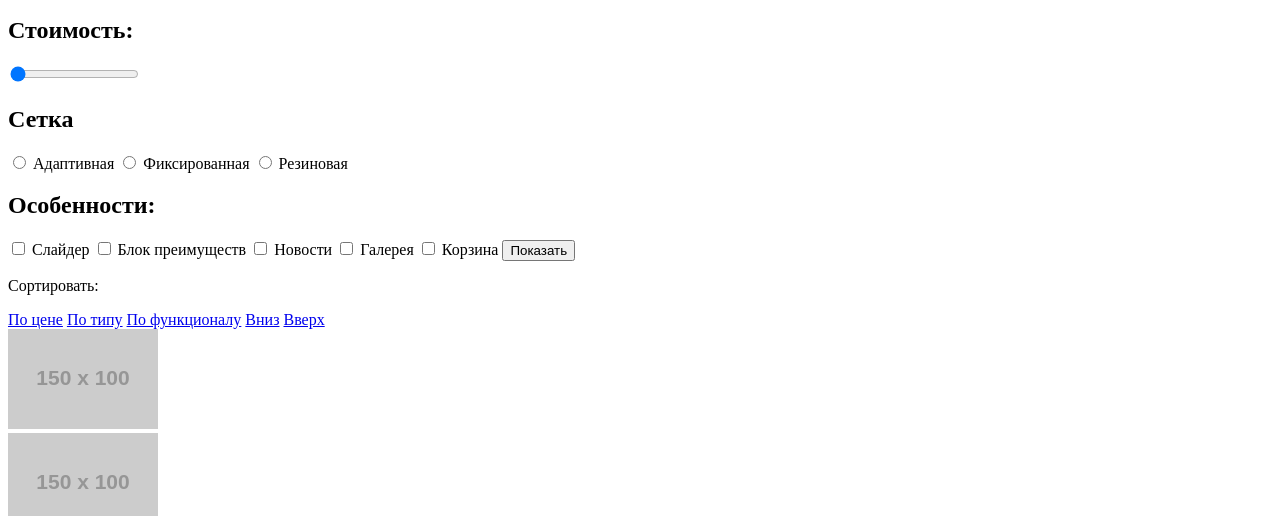
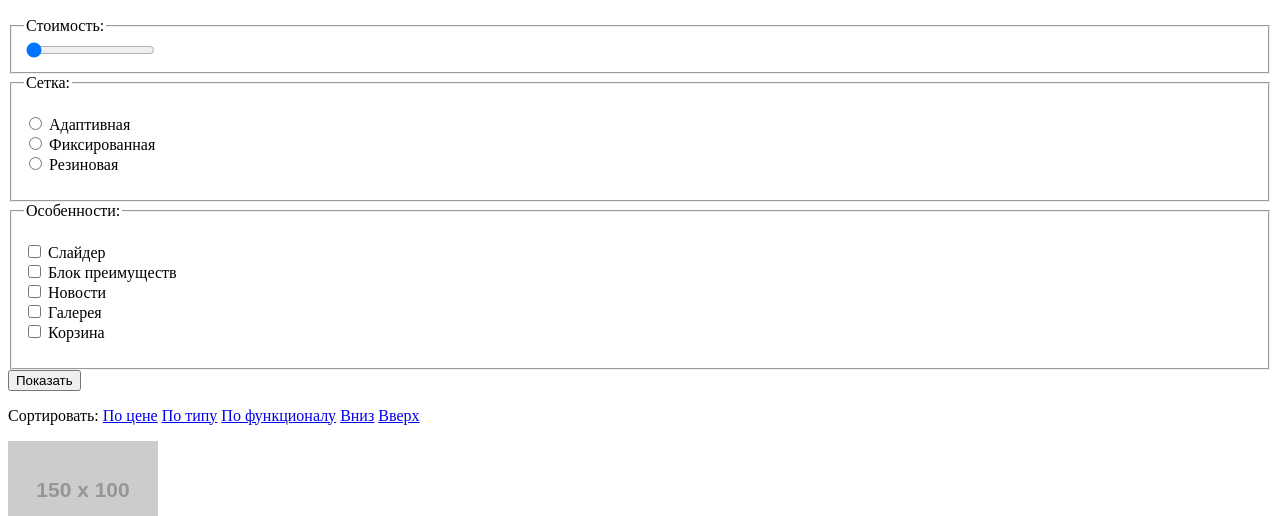
Before and after one commit to fohunoff/114077-nerds, a plain HTML site: page catalog.html in a window 1280 px wide. Shown: the part 268-784 px from the top of the page. Drawn offline with Linux system fonts and the light colour scheme; placeholder pictures from the web are drawn by us.

Commit message:
Внёс исправления
Исправил ошибки, на которые было указано

```diff
--- a/catalog.html
+++ b/catalog.html
@@ -41,49 +41,65 @@
 
 			</div>
 
-			<h2>Добро пожаловать в магазин готовых макетов</h2>
-
 		</header>
 
 		<main class="container">
 
+			<h2>Добро пожаловать в магазин готовых макетов</h2>
+
 			<section class="filer">
 
-				<form>
+				<form action="#" method="get">
 
-					<h2>Стоимость:</h2>
+					<fieldset>
 
-						<input type="range" multiple min="0" max="15000" step="1" value="50">
+						<legend>Стоимость:</legend>
 
-					<h2>Сетка</h2>
+							<input type="range" multiple min="0" max="15000" step="1" value="50">
 
-						<input type="radio" name="adaptive">
-						<label>Адаптивная</label>
+					</fieldset>
 
-						<input type="radio" name="fix">
-						<label>Фиксированная</label>
+					<fieldset>
 
-						<input type="radio" name="rubber">
-						<label>Резиновая</label>
+						<legend>Сетка:</legend>
 
-					<h2>Особенности:</h2>
+						<p>
+							<input type="radio" name="site-layout" value="adaptive" id="adaptive-radio">
+								<label for="adaptive-radio">Адаптивная</label>
+								<br>
+							<input type="radio" name="site-layout" value="fix" id="fix-radio">
+								<label for="fix-radio">Фиксированная</label>
+								<br>
+							<input type="radio" name="site-layout" value="rubber" id="rubber-radio">
+								<label for="rubber-radio">Резиновая</label>
+						</p>
 
-						<input type="checkbox" name="slider">
-						<label>Слайдер</label>
+					</fieldset>
 
-						<input type="checkbox" name="advantage">
-						<label>Блок преимуществ</label>
+					<fieldset>
 
-						<input type="checkbox" name="news">
-						<label>Новости</label>
+						<legend>Особенности:</legend>
 
-						<input type="checkbox" name="gallery">
-						<label>Галерея</label>
+						<p>
+							<input type="checkbox" name="slider" id="slider-checkbox">
+								<label for="checkbox">Слайдер</label>
+								<br>
+							<input type="checkbox" name="advantage" id="advantage-checkbox">
+								<label for="advantage-checkbox">Блок преимуществ</label>
+								<br>
+							<input type="checkbox" name="news" id="news-checkbox">
+								<label for="advantage-checkbox">Новости</label>
+								<br>
+							<input type="checkbox" name="gallery" id="gallery-checkbox">
+								<label for="gallery-checkbox">Галерея</label>
+								<br>
+							<input type="checkbox" name="cart" id="cart-checkbox">
+								<label for="cart-checkbox">Корзина</label>
+						</p>
 
-						<input type="checkbox" name="cart">
-						<label>Корзина</label>
+					</fieldset>
 
-					<input type="submit" value="Показать">
+						<input type="submit" value="Показать">
 
 
 				</form>
@@ -92,16 +108,21 @@
 
 			<section class="shop">
 
-				<p>
-					Сортировать:
-				</p>
+				<div class="shop-sort">
 
-				<a href="#">По цене</a>
-				<a href="#">По типу</a>
-				<a href="#">По функционалу</a>
+					<p>
+						<span>Сортировать:</span>
 
-				<a href="#">Вниз</a>
-				<a href="#">Вверх</a>
+						<span><a href="#">По цене</a></span>
+						<span><a href="#">По типу</a></span>
+						<span><a href="#">По функционалу</a></span>
+
+						<span class="arrow-down"><a href="#">Вниз</a></span>
+						<span class="arrow-up"><a href="#">Вверх</a></span>
+
+					</p>
+
+				</div>
 
 				<div class="shop-item">
 					<a href="#"><img src="http://placehold.it/150x100" width="150" height="100" alt="Шаблон Aviator"></a>
@@ -138,6 +159,10 @@
 
 			</section>
 
+		</main>
+
+		<footer class="container">
+
 			<section class="contacts">
 
 				<div>
@@ -152,7 +177,7 @@
 						тел. +7 (812) 275-75-75
 					</p>
 
-					<button class="btn-contacts">Напишите нам</button>
+					<button type="button" class="btn-contacts">Напишите нам</button>
 
 				</div>
 
@@ -163,10 +188,6 @@
 				</div>
 
 			</section>
-
-		</main>
-
-		<footer class="container">
 
 			<div class="footer-social">
 				<a class="social-btn social-btn-vk" href="#">Вконтакте</a>
```
Also changed, not shown: index.html (+19 -19 lines).
